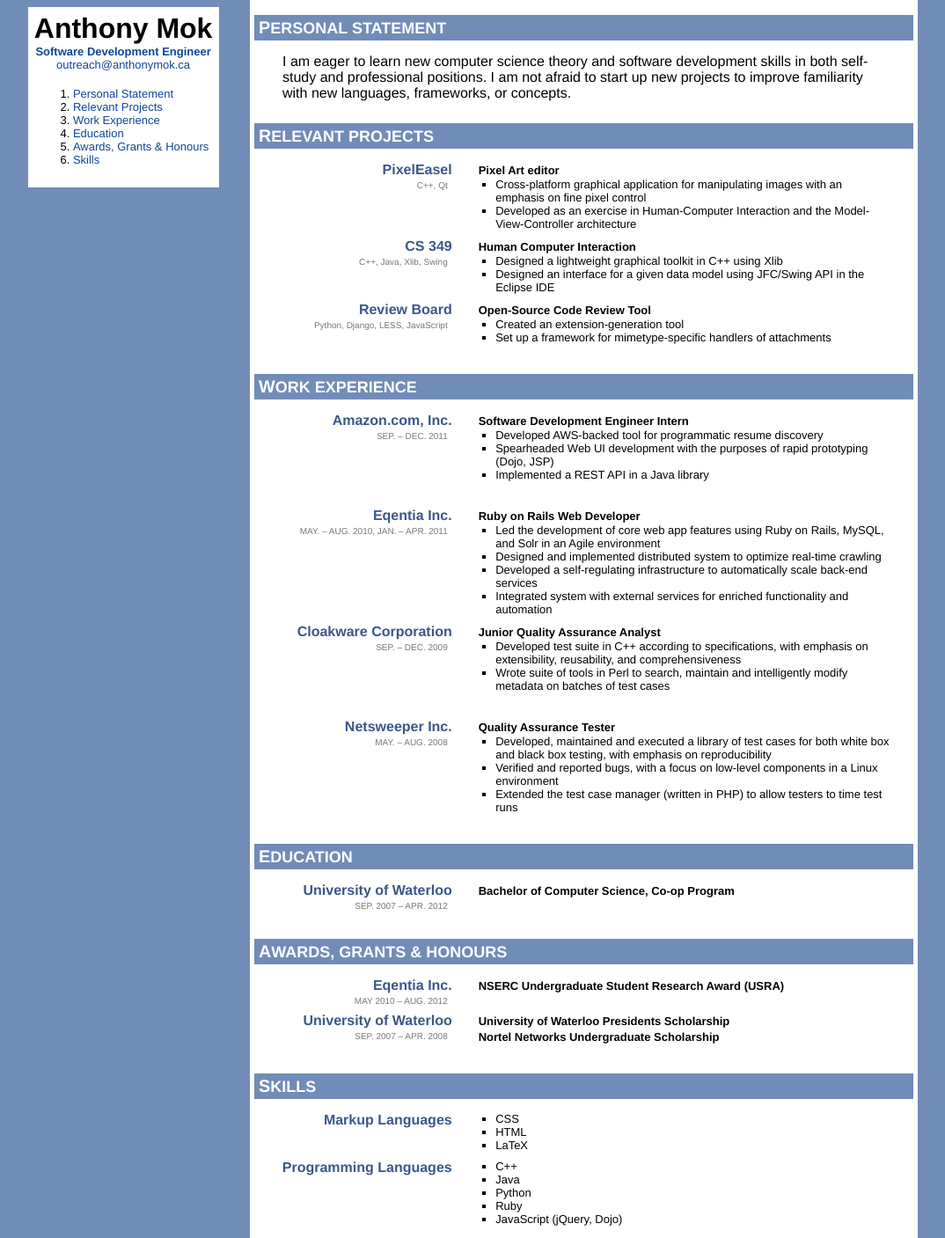
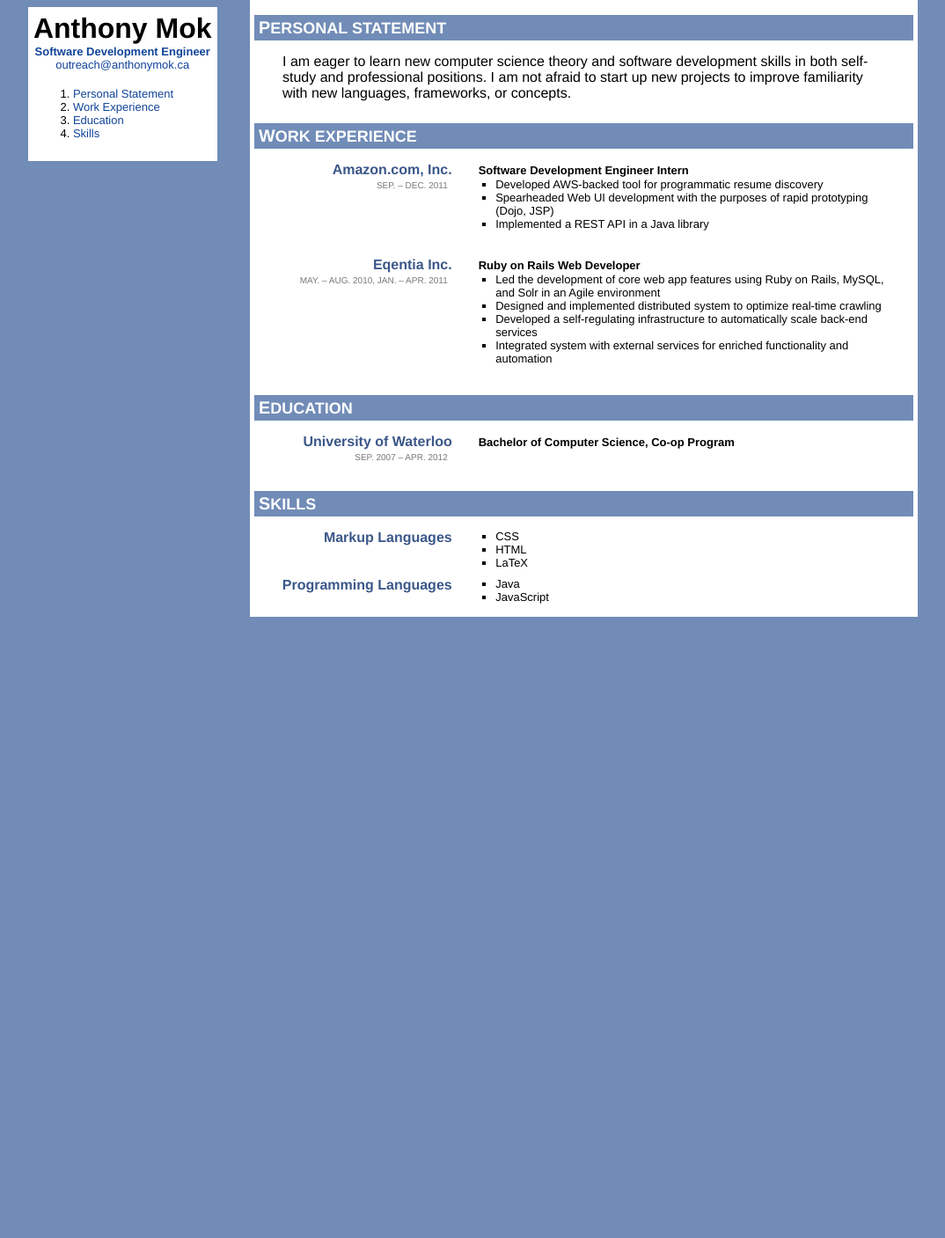
Before and after one commit to anthony-mok/anthony-mok.github.io, a plain HTML site: page resume.html in a window 1280 px wide. Shown: the part 3-1410 px from the top of the page at 88% size, without its empty margins (69-1143 px from the left). After the commit the page ends 800 px from the top, so only its background shows below. Drawn offline with Linux system fonts and the light colour scheme.

Commit message:
Removed older, less relevant sections of resume
-- Added missing image link.

```diff
--- a/resume.html
+++ b/resume.html
@@ -15,10 +15,8 @@
 	<nav>
 		<ol>
 			<li><a href="#statement">Personal Statement</a></li>
-			<li><a href="#projects">Relevant Projects</a></li>
 			<li><a href="#projects">Work Experience</a></li>
 			<li><a href="#education">Education</a></li>
-			<li><a href="#awards">Awards, Grants &amp; Honours</a></li>
 			<li><a href="#skills">Skills</a></li>
 		</ol>
 	</nav>
@@ -26,42 +24,6 @@
 <section id="statement">
 	<h2>Personal Statement</h2>
 	<p>I am eager to learn new computer science theory and software development skills in both self-study and professional positions. I am not afraid to start up new projects to improve familiarity with new languages, frameworks, or concepts.</p>
-</section>
-<section id="projects">
-	<h2>Relevant Projects</h2>
-	<article>
-			<h3>
-				PixelEasel
-				<a href="https://github.com/thesalus/PixelEasel" target="_blank"><img src="images/link.png" class="icon" alt="link to PixelEasel"/></a>
-			</h3>
-			<h4>Pixel Art editor</h4>
-			<div class="technologies">C++, Qt</div>
-			<ul>
-				<li>Cross-platform graphical application for manipulating images with an emphasis on fine pixel control</li>
-				<li>Developed as an exercise in Human-Computer Interaction and the Model-View-Controller architecture</li>
-			</ul>
-	</article>
-	<article>
-			<h3>CS 349</h3>
-			<h4>Human Computer Interaction</h4>
-			<div class="technologies">C++, Java, Xlib, Swing</div>
-			<ul>
-				<li>Designed a lightweight graphical toolkit in C++ using Xlib</li>
-				<li>Designed an interface for a given data model using JFC/Swing API in the Eclipse IDE</li>
-			</ul>
-	</article>
-	<article>
-		<h3>
-			Review Board
-			<a href="http://www.reviewboard.org/" target="_blank"><img src="images/link.png" class="icon" alt="link to Review Board"/></a>
-		</h3>
-		<h4>Open-Source Code Review Tool</h4>
-		<div class="technologies">Python, Django, LESS, JavaScript</div>
-		<ul>
-			<li>Created an extension-generation tool</li>
-			<li>Set up a framework for mimetype-specific handlers of attachments</li>
-		</ul>
-	</article>
 </section>
 <section id="employment">
 	<h2>Work Experience</h2>
@@ -102,38 +64,6 @@
 			<li>Integrated system with external services for enriched functionality and automation</li>
 		</ul>
 	</article>
-	<article>
-		<h3>Cloakware Corporation</h3>
-		<h4>Junior Quality Assurance Analyst</h4>
-		<div class="address">
-			2500 Solandt Road<br />
-			Ottawa, ON, Canada<br />
-			K2K 3G5
-		</div>
-		<div class="datetime"><time datetime="2009-09-08">Sep.</time> &ndash; <time datetime="2009-12-18">Dec. 2009</time></div>
-		<ul>
-			<li>Developed test suite in C++ according to specifications, with emphasis on extensibility, reusability, and comprehensiveness</li>
-			<li>Wrote suite of tools in Perl to search, maintain and intelligently modify metadata on batches of test cases</li>
-		</ul>
-	</article>
-	<article>
-		<h3>
-			Netsweeper Inc.
-			<a href="http://www.netsweeper.com/" target="_blank"><img src="images/link.png" class="icon" alt="link to Netsweeper"/></a>
-		</h3>
-		<h4>Quality Assurance Tester</h4>
-		<div class="address">
-			104 Dawson Road Suite 100<br />
-			Guelph, Ontario, Canada<br />
-			N1H 1A7
-		</div>
-		<div class="datetime"><time datetime="2008-05-05">May.</time> &ndash; <time datetime="2008-08-29">Aug. 2008</time></div>
-		<ul>
-			<li>Developed, maintained and executed a library of test cases for both white box and black box testing, with emphasis on reproducibility</li>
-			<li>Verified and reported bugs, with a focus on low-level components in a Linux environment</li>
-			<li>Extended the test case manager (written in PHP) to allow testers to time test runs</li>
-		</ul>
-	</article>
 </section>
 <section id="education">
 	<h2>Education</h2>
@@ -141,22 +71,6 @@
 		<h3>University of Waterloo</h3>
 			<h4>Bachelor of Computer Science, Co-op Program</h4>
 			<div class="datetime"><time datetime="2007-09-04">Sep. 2007</time> &ndash; <time datetime="2012-04-14">Apr. 2012</time></div>
-	</article>
-</section>
-<section id="awards">
-	<h2>Awards, Grants &amp; Honours</h2>
-	<article>
-		<h3>Eqentia Inc.</h3>
-			<h4>NSERC Undergraduate Student Research Award (USRA)</h4>
-			<div class="datetime"><time datetime="2010-05-03">May 2010</time> &ndash; <time datetime="2010-08-27">Aug. 2012</time></div>
-		</h3>
-	</article>
-	<article>
-		<h3>University of Waterloo</h3>
-			<h4>University of Waterloo Presidents Scholarship</h4>
-			<div class="datetime"><time datetime="2007-09-04">Sep. 2007</time> &ndash; <time datetime="2012-04-25">Apr. 2008</time></div>
-			<h4>Nortel Networks Undergraduate Scholarship</h4>
-		</h3>
 	</article>
 </section>
 <section id="skills">
@@ -172,19 +86,12 @@
 	<article>
 		<h3>Programming Languages</h3>
 		<ul>
-			<li>C++</li>
 			<li>Java</li>
-			<li>Python</li>
-			<li>Ruby</li>
-			<li>JavaScript (jQuery, Dojo)</li>
+			<li>JavaScript</li>
 		</ul>
 	</article>
 </section>
 </div>
-</div>
-<div>
-	<ul id="foobar">
-	</ul>
 </div>
 <script type="text/javascript">
 
```
Also changed, not shown: images/link.png (added).
